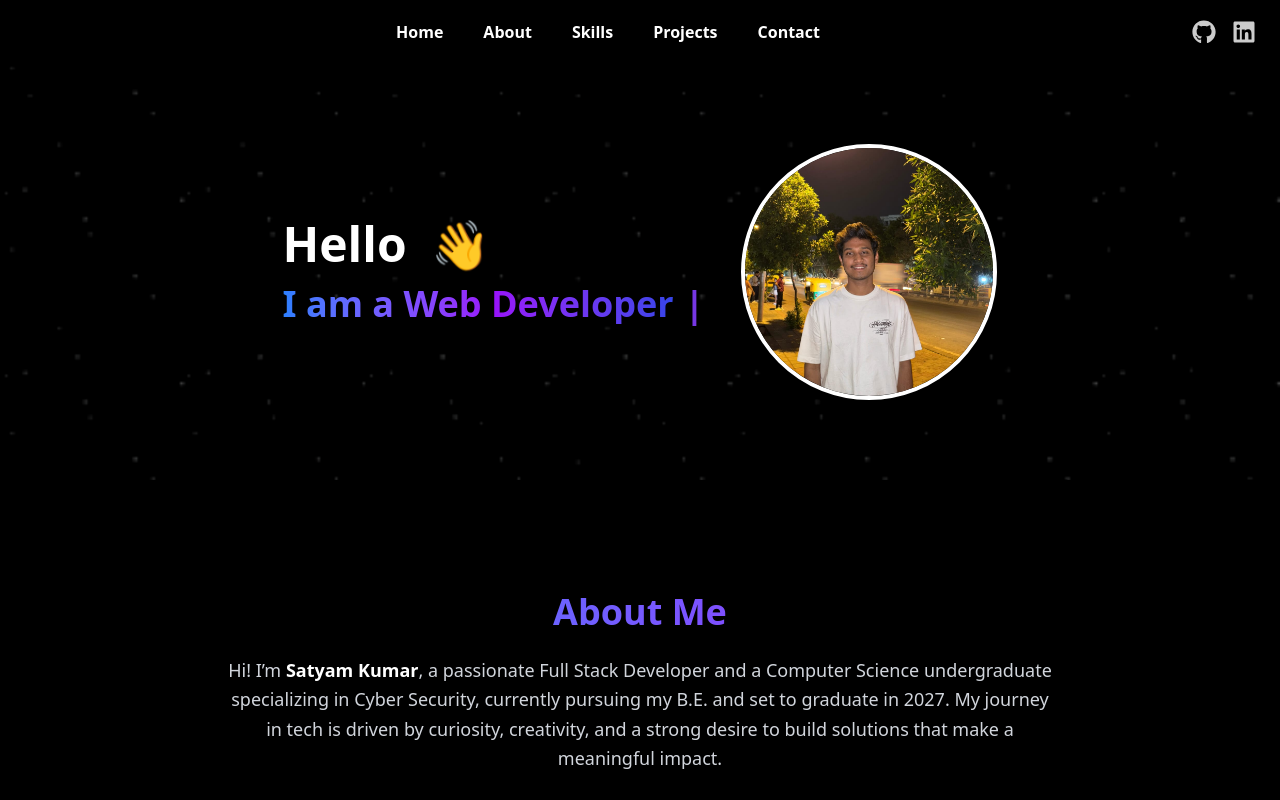
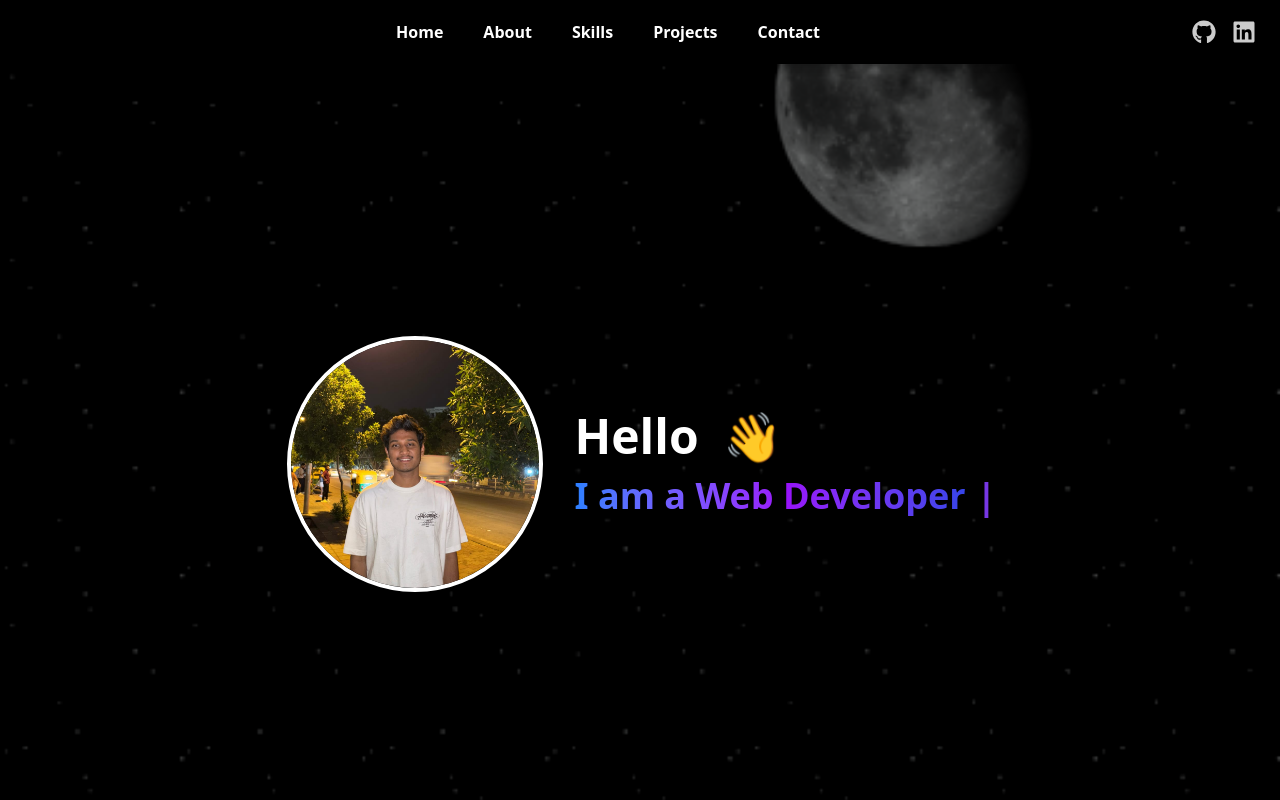
Before and after one commit to im-satyam/Portfolio, a React (Vite) app: page / in a window 1280 px wide. Shown: the top 800 px of the page. Built offline with nearby package versions, Linux system fonts and the light colour scheme.

Commit message:
Fixxing Isuues

```diff
--- a/src/components/Intro.tsx
+++ b/src/components/Intro.tsx
@@ -11,15 +11,25 @@ const Intro = () => {
   return (
     <section
       id="home"
-      className="w-full bg-cover bg-center py-20 px-4 sm:px-8"
+      className="w-full min-h-screen bg-cover bg-center py-20 px-4 sm:px-8 relative flex items-center justify-center"
       style={{ backgroundImage: "url('/moon-7946_512.gif')" }}
     >
       {/* Overlay */}
       <div className="absolute inset-0 bg-black opacity-50 z-0" />
 
-      <div className="relative z-10 flex flex-col-reverse md:flex-row items-center justify-center gap-10 max-w-6xl mx-auto">
-        {/* Text Section */}
-        <div className="text-center md:text-left">
+      {/* Centered Content */}
+      <div className="relative z-10 flex flex-col md:flex-row items-center justify-center gap-8 max-w-6xl mx-auto text-center md:text-left">
+        {/* Image */}
+        <div className="w-40 h-40 md:w-64 md:h-64 rounded-full overflow-hidden border-4 border-white shadow-xl">
+          <img
+            src="/MyImg.jpg"
+            alt="Intro"
+            className="w-full h-full object-cover"
+          />
+        </div>
+
+        {/* Text */}
+        <div className="space-y-4">
           <motion.h1
             initial={{ opacity: 0, y: -10 }}
             animate={{ opacity: 1, y: 0 }}
@@ -33,23 +43,15 @@ const Intro = () => {
             initial={{ opacity: 0, y: 20 }}
             animate={{ opacity: 1, y: 0 }}
             transition={{ duration: 1.2, delay: 0.3 }}
-            className="mt-4 text-2xl md:text-4xl font-bold text-transparent bg-clip-text bg-gradient-to-r from-blue-500 via-purple-600 to-blue-700"
+            className="text-2xl md:text-4xl font-bold text-transparent bg-clip-text bg-gradient-to-r from-blue-500 via-purple-600 to-blue-700"
           >
             <span className="mr-2">I am {text}</span>
             <Cursor cursorColor="#7C3AED" />
           </motion.div>
         </div>
-
-        {/* Image Section */}
-        <div className="w-40 h-40 md:w-64 md:h-64 rounded-full overflow-hidden border-4 border-white shadow-xl">
-          <img
-            src="/MyImg.jpg"
-            alt="Intro Image"
-            className="w-full h-full object-cover"
-          />
-        </div>
       </div>
 
+      {/* Wave animation */}
       <style>{`
         @keyframes wave {
           0% { transform: rotate(0deg); }
```
